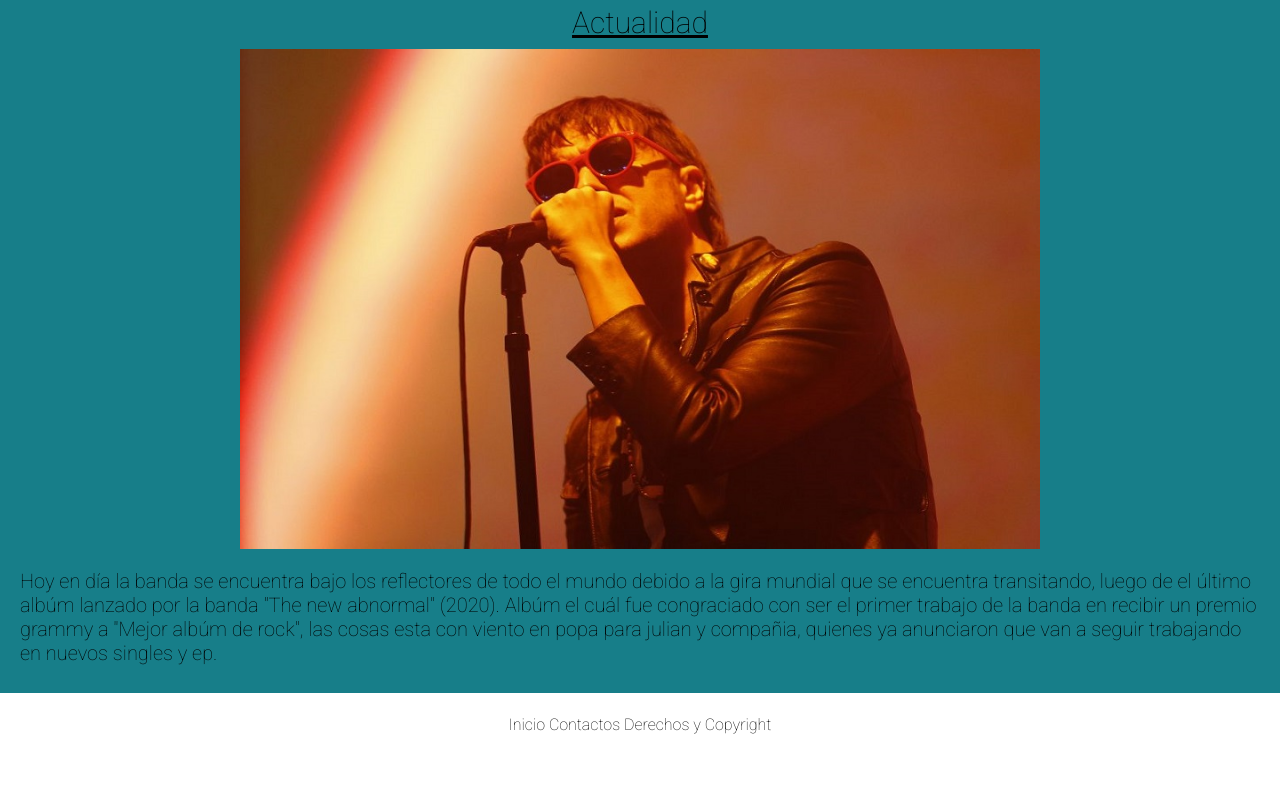
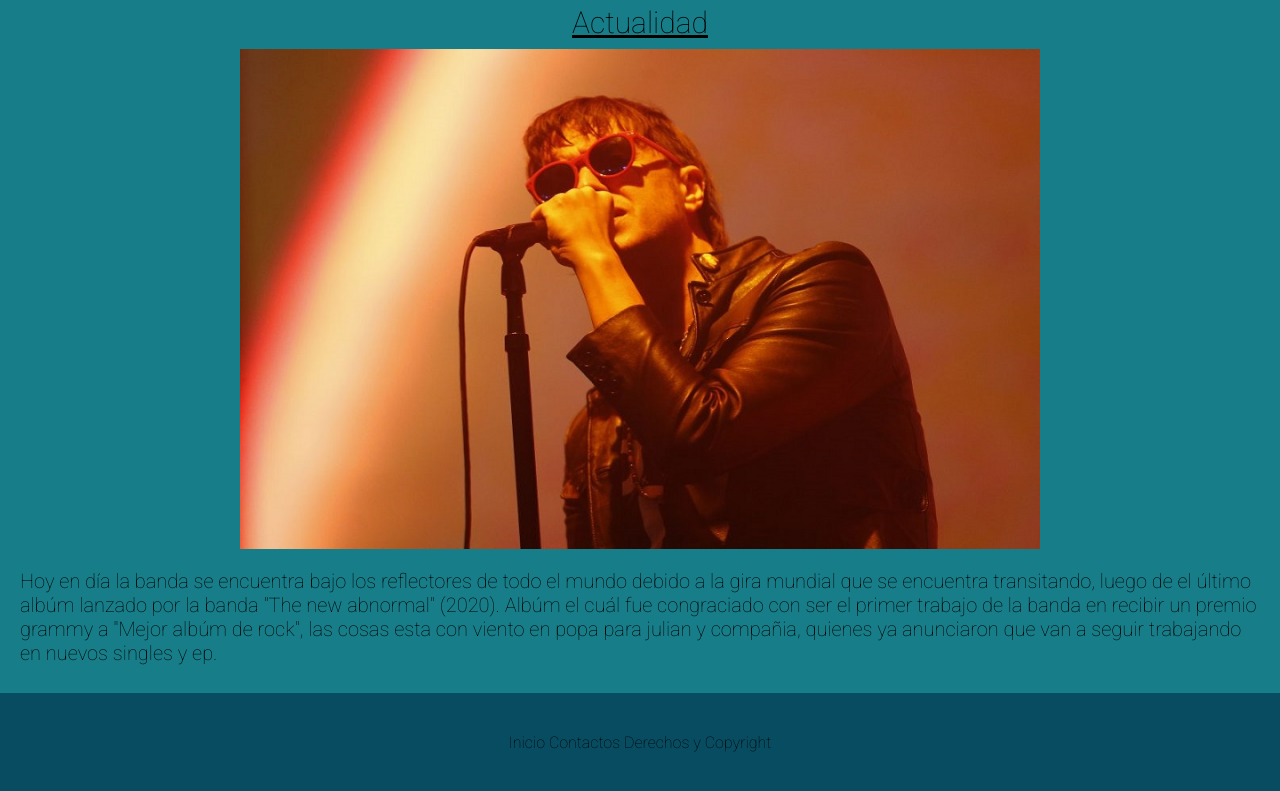
Before and after one commit to GianlucaFerrari01/Proyecto-Final-WebDev-Strokeros, a website: page index.html in a window 1280 px wide. Shown: the part 2319-3110 px from the top of the page. Before the commit the page ends 3076 px from the top, so only its background shows below. Drawn offline with nearby package versions, Linux system fonts and the light colour scheme; a web font is replaced by a local one.

Commit message:
Update Proyecto Final

```diff
--- a/index.html
+++ b/index.html
@@ -134,7 +134,7 @@
   </script>
 </body>
 <!--Inicio de Footer-->
-<footer class="Footer">
+<footer class="footer">
   <div class="refe">
     <li>
       <a href="index.html">Inicio</a>
```
Also changed, not shown: noticias/not1.html (+1 -1 lines), noticias/not2.html (+1 -1 lines), noticias/not3.html (+1 -1 lines), noticias/not4.html (+1 -1 lines), noticias/not5.html (+1 -1 lines), noticias/not6.html (+1 -1 lines), pages/calendario.html (+1 -1 lines), pages/contactos.html (+1 -1 lines), pages/noticias.html (+1 -1 lines).
